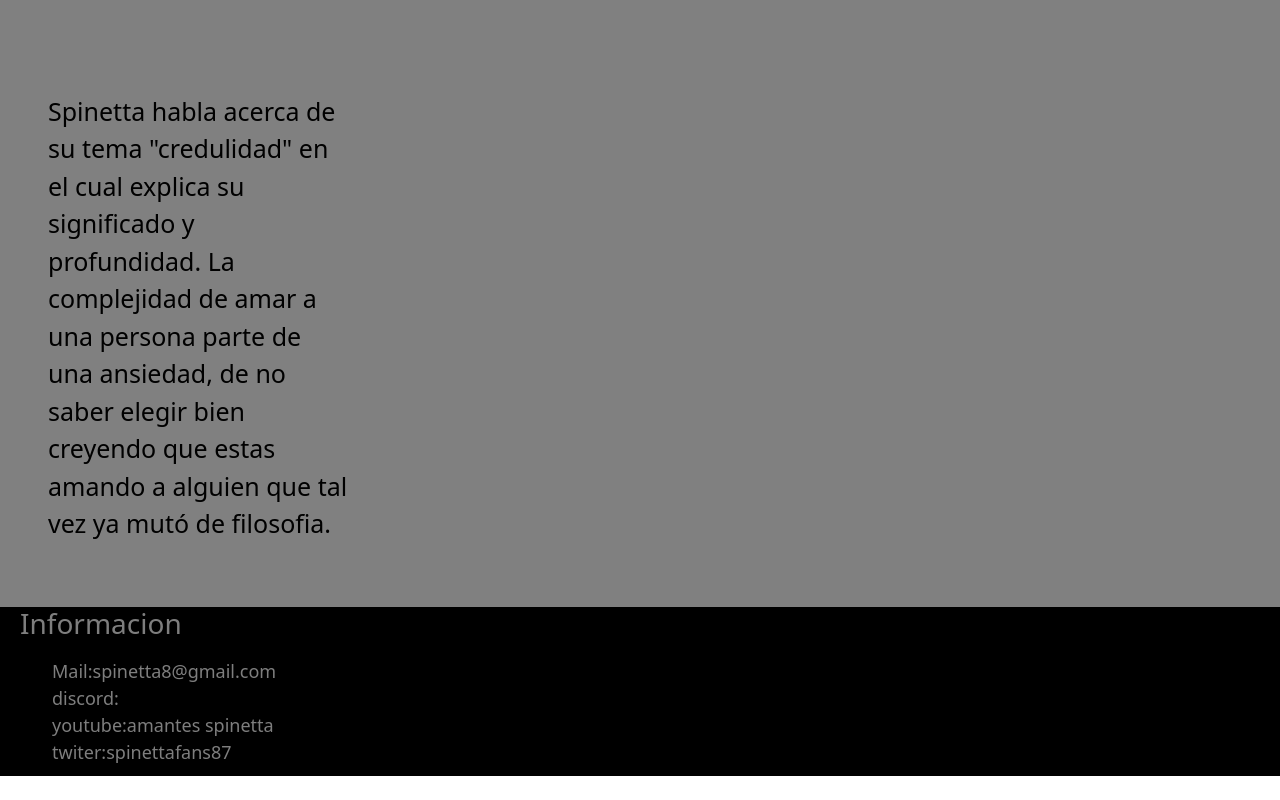
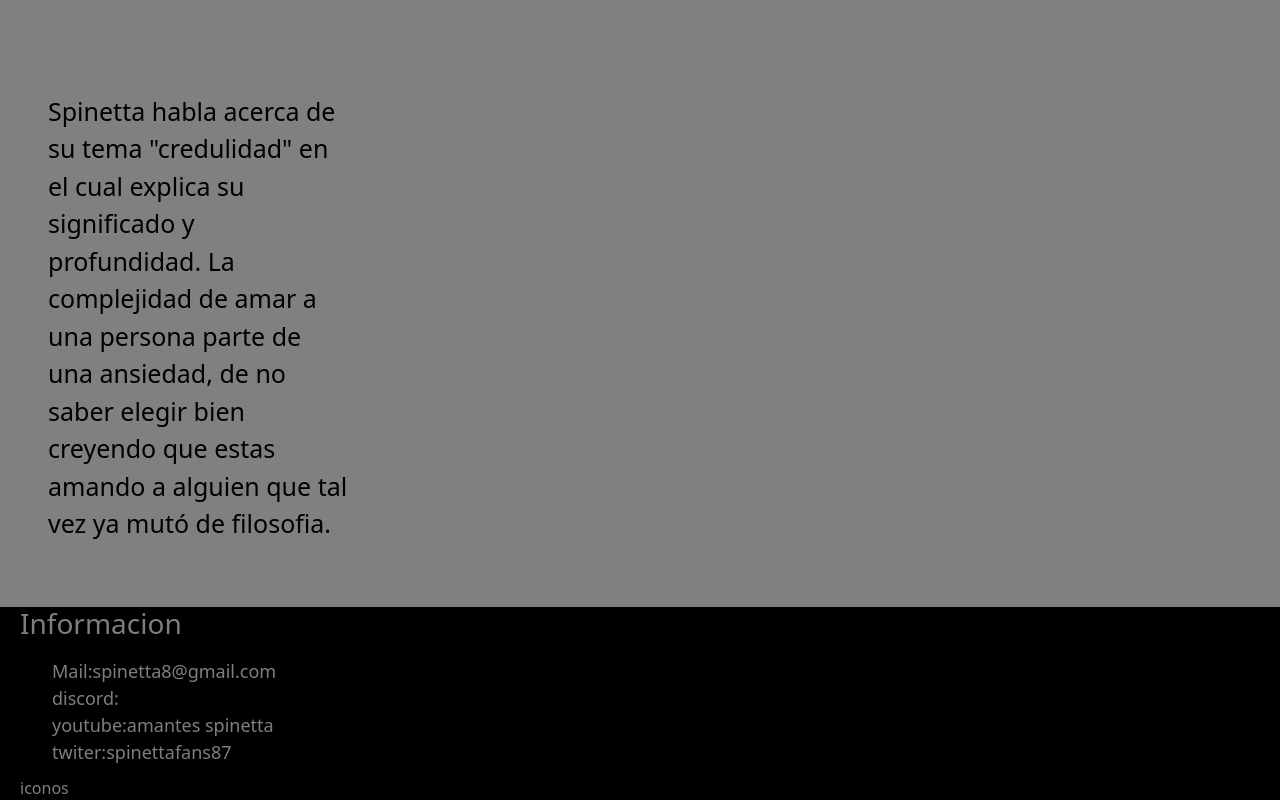
Before and after one commit to jeanfrysedano/git-Luis-Alberto-Spinetta, a website: page index.html in a window 1280 px wide. Shown: the part 2215-3015 px from the top of the page. Before the commit the page ends 2991 px from the top, so only its background shows below. Drawn offline with nearby package versions, Linux system fonts and the light colour scheme.

Commit message:
modificando footer

```diff
--- a/index.html
+++ b/index.html
@@ -121,6 +121,7 @@
 
     <footer>
         <section class="footer">
+          <article>
             <h3>Informacion</h3>
             <ul class="info">
                 <li>Mail:spinetta8@gmail.com</li>
@@ -128,6 +129,12 @@
                 <li>youtube:amantes spinetta</li>
                 <li>twiter:spinettafans87</li>
             </ul>
+          </article>
+          <article>
+            iconos
+
+          </article>
+
         </section>
 
     </footer>
```
